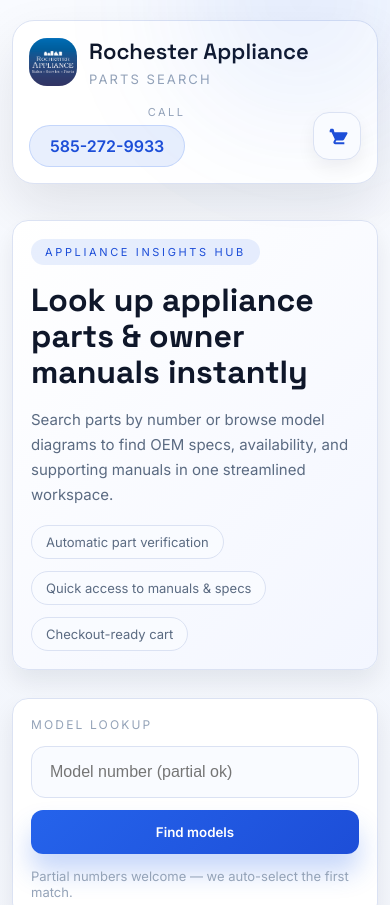
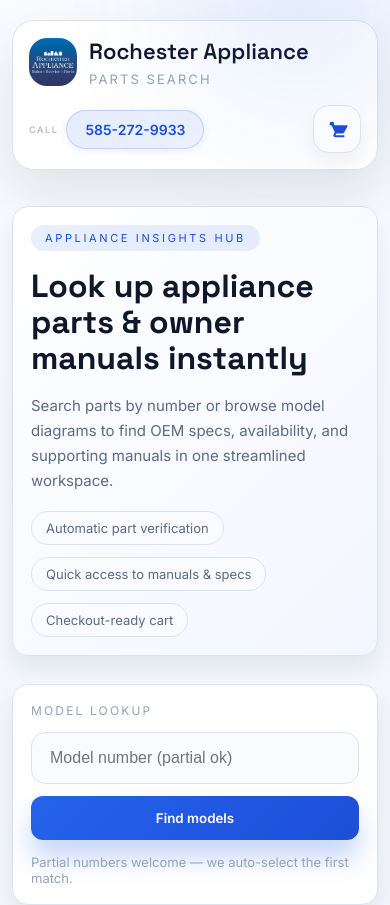
Before and after one commit to Rochester-Appliance/rocparts.com, a plain HTML site: page vandv-app/frontend/index.html in a window 390 px wide. Shown: the top 905 px of the page. Drawn offline with Linux system fonts and the light colour scheme.

Commit message:
Polish header call button styling
- Improved phone button with gradient background and better spacing
- On mobile: CALL label positioned inline with button for better layout
- Enhanced button with subtle shadow and hover effects
- Reduced gap and improved visual hierarchy in header-contact
- Better font sizing and letter-spacing for cleaner look

```diff
--- a/vandv-app/frontend/style.css
+++ b/vandv-app/frontend/style.css
@@ -166,32 +166,38 @@ button {
     display: flex;
     flex-direction: column;
     align-items: flex-end;
-    gap: 6px;
+    gap: 4px;
 }
 
 .contact-label {
-    font-size: 11px;
-    letter-spacing: 0.22em;
+    font-size: 10px;
+    letter-spacing: 0.2em;
     text-transform: uppercase;
     color: var(--text-soft);
+    font-weight: 500;
+    opacity: 0.8;
 }
 
 .contact-link {
     display: inline-flex;
     align-items: center;
     gap: 8px;
-    padding: 10px 20px;
+    padding: 12px 22px;
     border-radius: 999px;
-    background: var(--primary-soft);
+    background: linear-gradient(135deg, rgba(37, 99, 235, 0.12) 0%, rgba(37, 99, 235, 0.08) 100%);
     color: var(--primary-strong);
-    border: 1px solid rgba(37, 99, 235, 0.18);
+    border: 1px solid rgba(37, 99, 235, 0.2);
     font-weight: 600;
-    transition: transform 0.2s ease, background 0.2s ease;
+    font-size: 15px;
+    transition: all 0.2s ease;
+    box-shadow: 0 2px 8px rgba(37, 99, 235, 0.1);
 }
 
 .contact-link:hover {
-    background: rgba(37, 99, 235, 0.26);
+    background: linear-gradient(135deg, rgba(37, 99, 235, 0.18) 0%, rgba(37, 99, 235, 0.12) 100%);
     transform: translateY(-1px);
+    box-shadow: 0 4px 12px rgba(37, 99, 235, 0.18);
+    border-color: rgba(37, 99, 235, 0.3);
 }
 
 .cart-chip {
@@ -1019,6 +1025,22 @@ button {
         width: 100%;
     }
 
+    .header-contact {
+        flex-direction: row;
+        align-items: center;
+        gap: 8px;
+    }
+
+    .contact-label {
+        font-size: 9px;
+        letter-spacing: 0.18em;
+    }
+
+    .contact-link {
+        padding: 10px 18px;
+        font-size: 14px;
+    }
+
     .hero {
         gap: 28px;
     }
```
